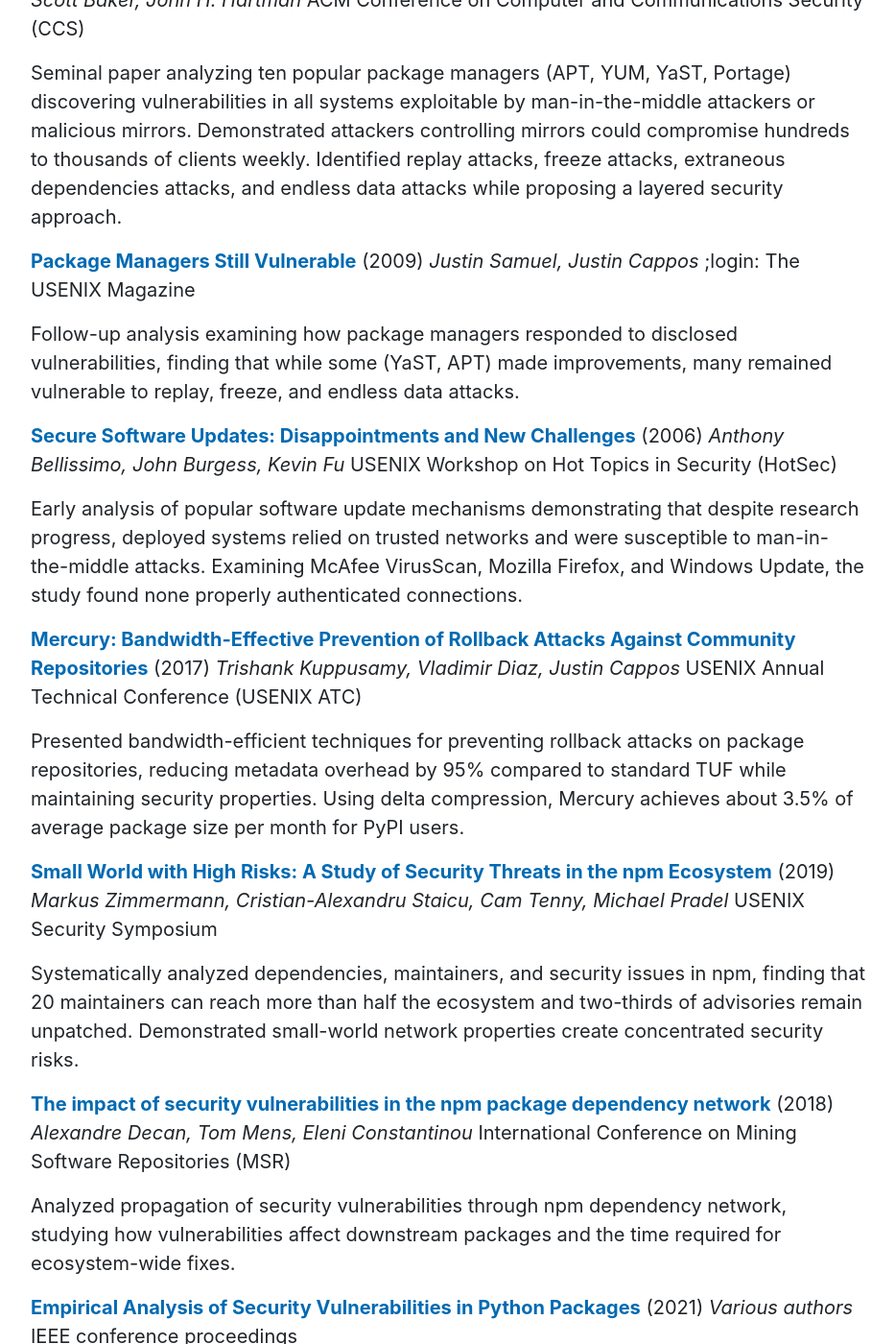
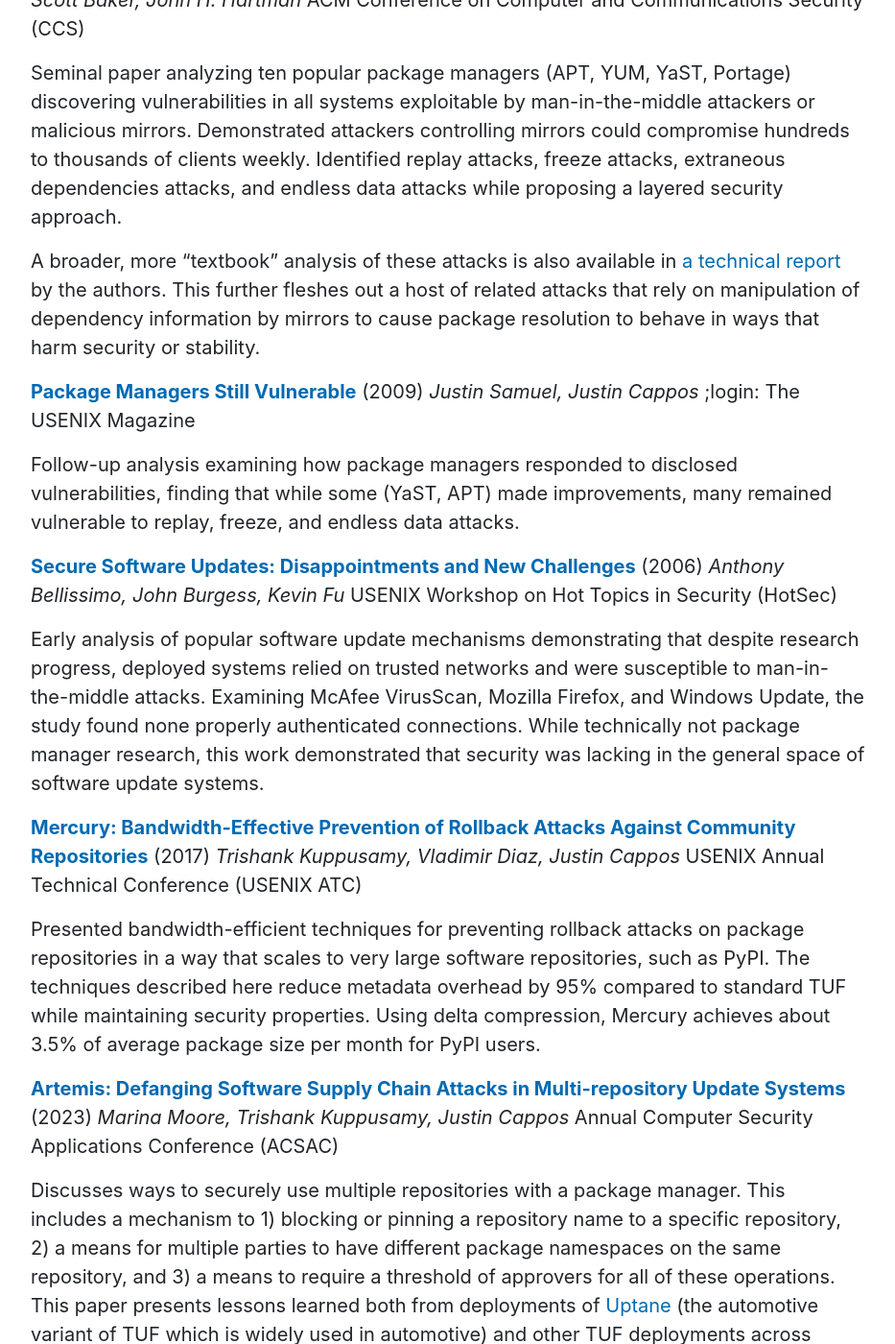
Before and after one commit to andrew/nesbitt.io, a Jekyll site: the page built from _posts/2025-11-13-package-management-papers.md, in a window 1280 px wide and 1400 px high, scrolled down 590 px. Shown: the whole window at 96% size, without its empty margins (173-1106 px from the left). Built offline with Jekyll 4.4.1, drawn with Linux system fonts in a browser that asks for light colours; some of the changed text lies outside the part shown.

Commit message:
Enhance package management papers with new insights
Added additional context and references to papers discussing package management vulnerabilities and security improvements.

```diff
--- a/_posts/2025-11-13-package-management-papers.md
+++ b/_posts/2025-11-13-package-management-papers.md
@@ -27,6 +27,8 @@
 
 Seminal paper analyzing ten popular package managers (APT, YUM, YaST, Portage) discovering vulnerabilities in all systems exploitable by man-in-the-middle attackers or malicious mirrors. Demonstrated attackers controlling mirrors could compromise hundreds to thousands of clients weekly. Identified replay attacks, freeze attacks, extraneous dependencies attacks, and endless data attacks while proposing a layered security approach.
 
+A broader, more "textbook" analysis of these attacks is also available in [a technical report](https://www2.cs.arizona.edu/people/jsamuel/papers/TR08-02.pdf) by the authors.  This further fleshes out a host of related attacks that rely on manipulation of dependency information by mirrors to cause package resolution to behave in ways that harm security or stability.
+
 **[Package Managers Still Vulnerable](https://www.usenix.org/publications/login/february-2009-volume-34-number-1/package-managers-still-vulnerable)** (2009)
 *Justin Samuel, Justin Cappos*
 ;login: The USENIX Magazine
@@ -37,13 +39,19 @@
 *Anthony Bellissimo, John Burgess, Kevin Fu*
 USENIX Workshop on Hot Topics in Security (HotSec)
 
-Early analysis of popular software update mechanisms demonstrating that despite research progress, deployed systems relied on trusted networks and were susceptible to man-in-the-middle attacks. Examining McAfee VirusScan, Mozilla Firefox, and Windows Update, the study found none properly authenticated connections.
+Early analysis of popular software update mechanisms demonstrating that despite research progress, deployed systems relied on trusted networks and were susceptible to man-in-the-middle attacks. Examining McAfee VirusScan, Mozilla Firefox, and Windows Update, the study found none properly authenticated connections.  While technically not package manager research, this work demonstrated that security was lacking in the general space of software update systems.
 
 **[Mercury: Bandwidth-Effective Prevention of Rollback Attacks Against Community Repositories](https://www.usenix.org/conference/atc17/technical-sessions/presentation/kuppusamy)** (2017)
 *Trishank Kuppusamy, Vladimir Diaz, Justin Cappos*
 USENIX Annual Technical Conference (USENIX ATC)
 
-Presented bandwidth-efficient techniques for preventing rollback attacks on package repositories, reducing metadata overhead by 95% compared to standard TUF while maintaining security properties. Using delta compression, Mercury achieves about 3.5% of average package size per month for PyPI users.
+Presented bandwidth-efficient techniques for preventing rollback attacks on package repositories in a way that scales to very large software repositories, such as PyPI.  The techniques described here reduce metadata overhead by 95% compared to standard TUF while maintaining security properties. Using delta compression, Mercury achieves about 3.5% of average package size per month for PyPI users.
+
+**[Artemis: Defanging Software Supply Chain Attacks in Multi-repository Update Systems](https://ssl.engineering.nyu.edu/papers/moore_artemis_2023.pdf)** (2023)
+*Marina Moore, Trishank Kuppusamy, Justin Cappos*
+Annual Computer Security Applications Conference (ACSAC)
+
+Discusses ways to securely use multiple repositories with a package manager.  This includes a mechanism to 1) blocking or pinning a repository name to a specific repository, 2) a means for multiple parties to have different package namespaces on the same repository, and 3) a means to require a threshold of approvers for all of these operations. This paper presents lessons learned both from deployments of [Uptane](https://ssl.engineering.nyu.edu/papers/kuppusamy_escar_16.pdf) (the automotive variant of TUF which is widely used in automotive) and other TUF deployments across millions of devices.
 
 **[Small World with High Risks: A Study of Security Threats in the npm Ecosystem](https://www.usenix.org/conference/usenixsecurity19/presentation/zimmerman)** (2019)
 *Markus Zimmermann, Cristian-Alexandru Staicu, Cam Tenny, Michael Pradel*
@@ -104,6 +112,12 @@
 ACM/IEEE International Symposium on Empirical Software Engineering and Measurement (ESEM)
 
 Studied strong dependency relationships where packages are tightly coupled, analyzing patterns of mandatory co-installation and implications for system evolution.
+
+**[Stork: Secure Package Management For VM Environments](https://www.cs.arizona.edu/sites/default/files/TR08-04.pdf)** (2008)
+*Justin Cappos*
+Dissertation (University of Arizona) -- Chapter 3.8
+
+The earliest known work to describe backtracking dependency resolution.  In contrast to more mathematically advanced techniques, this tries the best match greedily for each package and then rewinds state if there is a conflict.  Through practical use in Stork, this was found to work well for adopters, despite its simplcity.
 
 <hr>
 
```
